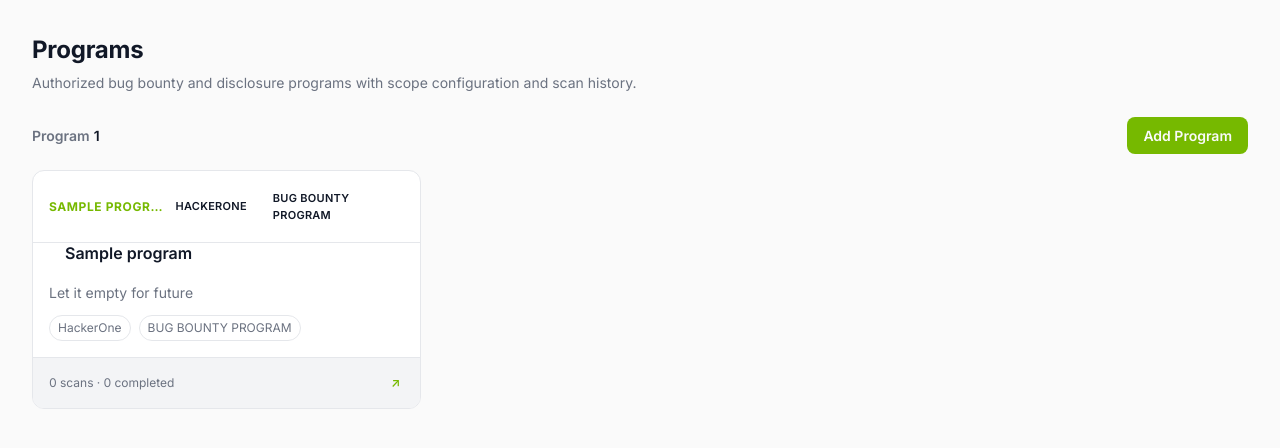
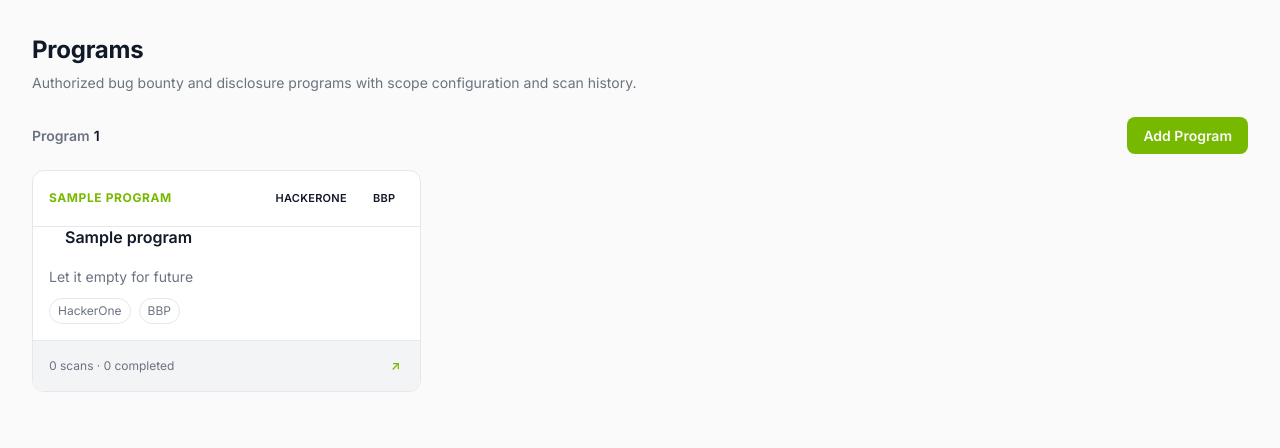
Before and after one commit to l1ackersalman/scanX, a Django app: page /programs/ in a window 1280 px wide. Shown: the part 64-512 px from the top of the page. Run offline with Django 5.2, Linux system fonts and the light colour scheme; tables that the repository leaves empty hold one stand-in row (values such as "Sample post"); data that the repository does not hold is empty.

Commit message:
Show program type as short codes (BBP, VDP, PENTEST)
- Replace get_program_type_display|upper with program_type|upper in templates
- Cards, dropdowns, and scan detail now show BBP / VDP / PENTEST
- Update Add Program form select options to short codes

```diff
--- a/templates/dashboard.html
+++ b/templates/dashboard.html
@@ -35,7 +35,7 @@
           <select id="id_program" name="program" class="form-input">
             <option value="">Select a program</option>
             {% for program in programs %}
-              <option value="{{ program.id }}">{{ program.name }} ({{ program.get_platform_display }} · {{ program.get_program_type_display|upper }})</option>
+              <option value="{{ program.id }}">{{ program.name }} ({{ program.get_platform_display }} · {{ program.program_type|upper }})</option>
             {% endfor %}
           </select>
           <small class="form-text">Associate this scan with an authorized program.</small>
--- a/templates/programs.html
+++ b/templates/programs.html
@@ -24,7 +24,7 @@
           <div class="card-publisher">{{ item.scan.name }}</div>
           <div class="card-badges">
             <span class="badge badge-free">{{ item.scan.get_platform_display }}</span>
-            <span class="badge badge-downloadable">{{ item.scan.get_program_type_display|upper }}</span>
+            <span class="badge badge-downloadable">{{ item.scan.program_type|upper }}</span>
           </div>
         </div>
       </div>
@@ -33,7 +33,7 @@
         <p class="card-desc">Let it empty for future</p>
         <div class="card-tags">
           <span class="tag">{{ item.scan.get_platform_display }}</span>
-          <span class="tag">{{ item.scan.get_program_type_display|upper }}</span>
+          <span class="tag">{{ item.scan.program_type|upper }}</span>
         </div>
       </div>
       <div class="card-footer">
--- a/templates/programs_add.html
+++ b/templates/programs_add.html
@@ -38,9 +38,9 @@
         <label for="program_type" class="form-label">Program Type</label>
         <select id="program_type" name="program_type" class="form-input" required>
           <option value="">Select program type</option>
-          <option value="bbp">Bug Bounty Program (BBP)</option>
-          <option value="vdp">Vulnerability Disclosure Program (VDP)</option>
-          <option value="pentest">Pentest</option>
+          <option value="bbp">BBP</option>
+          <option value="vdp">VDP</option>
+          <option value="pentest">PENTEST</option>
         </select>
       </div>
 
--- a/templates/scan_detail.html
+++ b/templates/scan_detail.html
@@ -105,7 +105,7 @@
     <p style="margin: var(--sx-space-1) 0 0; color: var(--sx-text-secondary); font-size: var(--sx-text-sm);">
       Program: <strong>{{ scan.program.name }}</strong>
       <span class="badge badge-free">{{ scan.program.get_platform_display }}</span>
-      <span class="badge badge-downloadable">{{ scan.program.get_program_type_display|upper }}</span>
+      <span class="badge badge-downloadable">{{ scan.program.program_type|upper }}</span>
     </p>
     {% endif %}
   </div>
```
